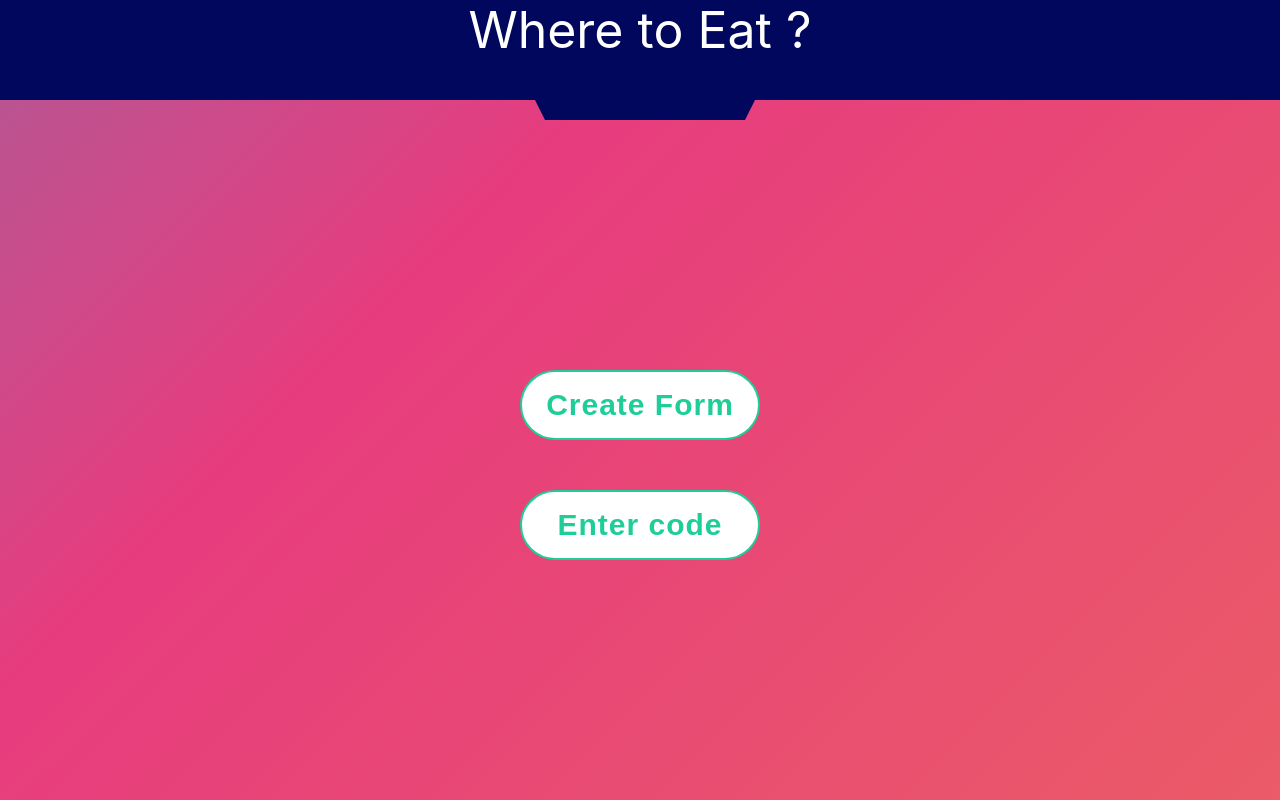
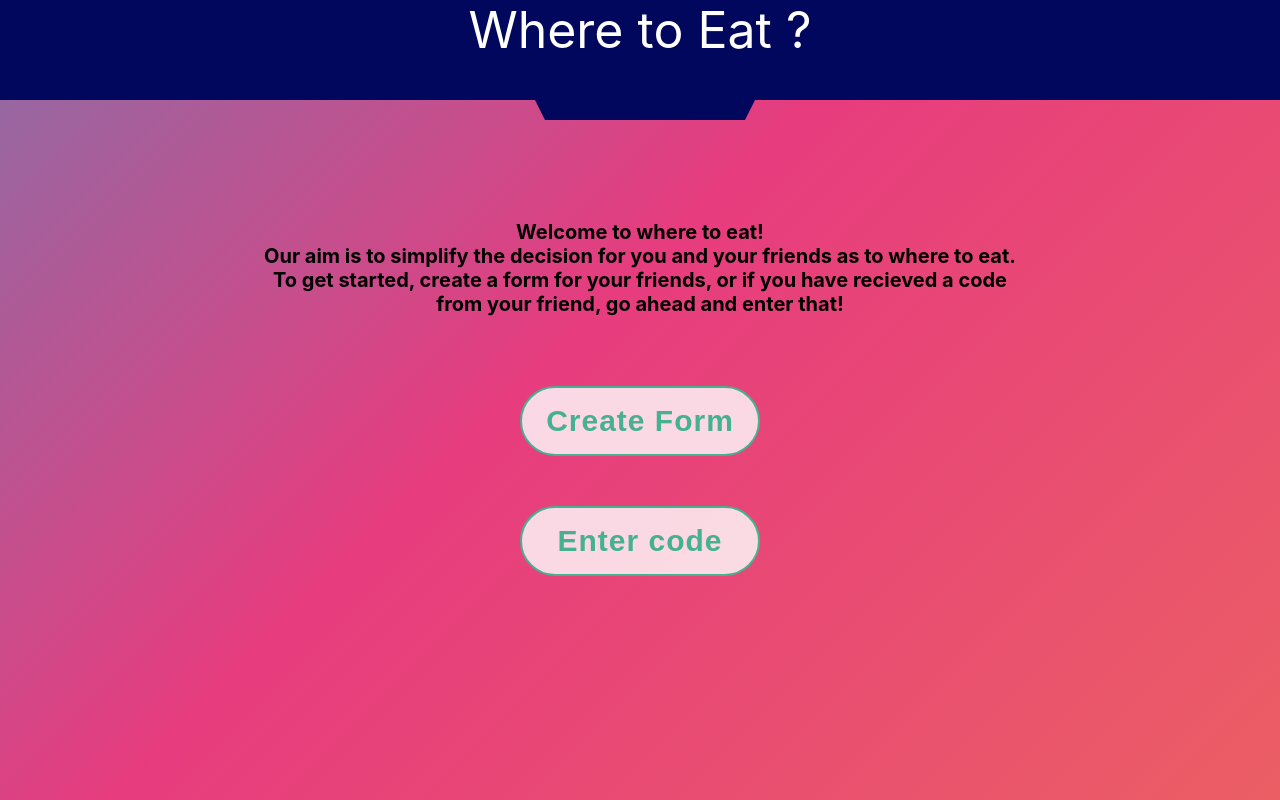
Before and after one commit to ktech99/whereToEat, a React (Create React App) app in the folder src/main/resources/: page / in a window 1280 px wide. Built offline with nearby package versions, Linux system fonts and the light colour scheme.

Commit message:
add para

```diff
--- a/src/main/resources/src/App.css
+++ b/src/main/resources/src/App.css
@@ -73,6 +73,11 @@
   margin-right: auto;
   margin-top: 50px;
   variant :outlined;
+  -webkit-animation: fadein 10s; /* Safari, Chrome and Opera > 12.1 */
+  -moz-animation: fadein 10s; /* Firefox < 16 */
+  -ms-animation: fadein 10s; /* Internet Explorer */
+  -o-animation: fadein 10s; /* Opera < 12.1 */
+  animation: fadein 10s;
 }
 .button-submit:hover {
   color: white;
@@ -107,6 +112,51 @@
 /*Button end*/
 
 .buttons{
-  padding-top: 230px;
+  padding-top: 100px;
   text-align: center;
+
 }
+
+.summaryPara{
+  font-size: 20px;
+  color: black;
+  font-weight: bold;
+  -webkit-animation: fadein 4s; /* Safari, Chrome and Opera > 12.1 */
+  -moz-animation: fadein 4s; /* Firefox < 16 */
+  -ms-animation: fadein 4s; /* Internet Explorer */
+  -o-animation: fadein 4s; /* Opera < 12.1 */
+  animation: fadein 4s;
+}
+
+
+/*Fade in animations*/
+@keyframes fadein {
+  from { opacity: 0; }
+  to   { opacity: 1; }
+}
+
+/* Firefox < 16 */
+@-moz-keyframes fadein {
+  from { opacity: 0; }
+  to   { opacity: 1; }
+}
+
+/* Safari, Chrome and Opera > 12.1 */
+@-webkit-keyframes fadein {
+  from { opacity: 0; }
+  to   { opacity: 1; }
+}
+
+/* Internet Explorer */
+@-ms-keyframes fadein {
+  from { opacity: 0; }
+  to   { opacity: 1; }
+}
+
+/* Opera < 12.1 */
+@-o-keyframes fadein {
+  from { opacity: 0; }
+  to   { opacity: 1; }
+}
+
+/*Fade in animations end*/
--- a/src/main/resources/src/App.js
+++ b/src/main/resources/src/App.js
@@ -8,12 +8,22 @@ class App extends Component {
                 <div className='navbar'>
                     <div className='logo'>Where to Eat ?</div>
                     <div className='seal'/>
-                    <div className={"buttons"}>
-                        <button className={"button-submit"}>Create Form</button>
+                </div>
+                <div className={"buttons"}>
+                    <p className={"summaryPara"}>Welcome to where to eat!
                         <br/>
-                        <button className={"button-submit"}>Enter code</button>
+                        Our aim is to simplify the decision for you and your
+                        friends as to where to eat.
+                        <br/>
+                        To get started, create a form for your friends, or
+                        if you have recieved a code
+                        <br/>
+                        from your friend, go ahead and enter that!
+                    </p>
+                    <button className={"button-submit"}>Create Form</button>
+                    <br/>
+                    <button className={"button-submit"}>Enter code</button>
 
-                    </div>
                 </div>
             </div>
         );
--- a/src/main/resources/src/index.css
+++ b/src/main/resources/src/index.css
@@ -9,7 +9,7 @@ body {
     height: 90vh;
     color: #fff;
     background: linear-gradient(-45deg, #EE7752, #E73C7E, #23A6D5, #23D5AB);
-    background-size: 400% 400%;
+    background-size: 300% 300%;
     -webkit-animation: Gradient 15s ease infinite;
     -moz-animation: Gradient 15s ease infinite;
     animation: Gradient 15s ease infinite;
```
